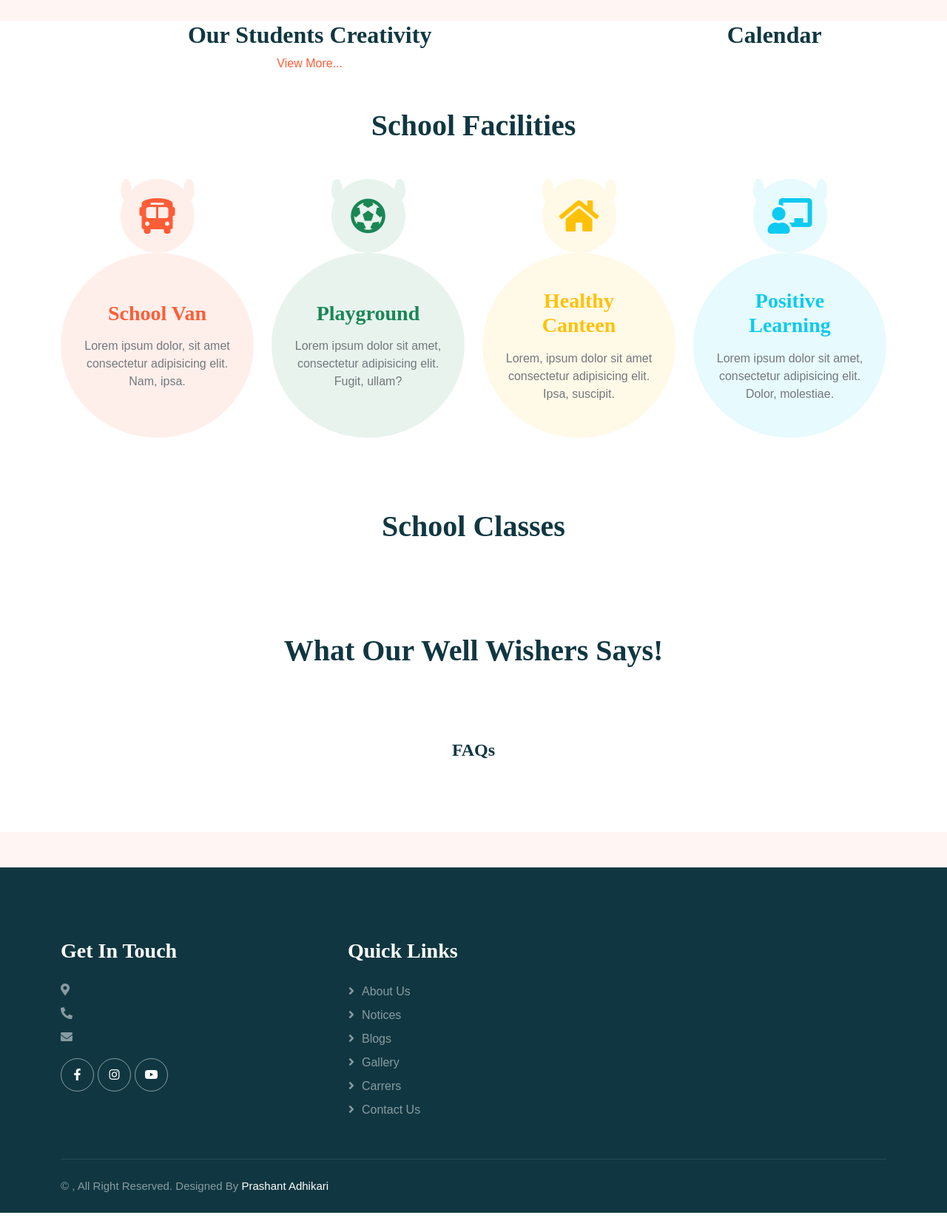
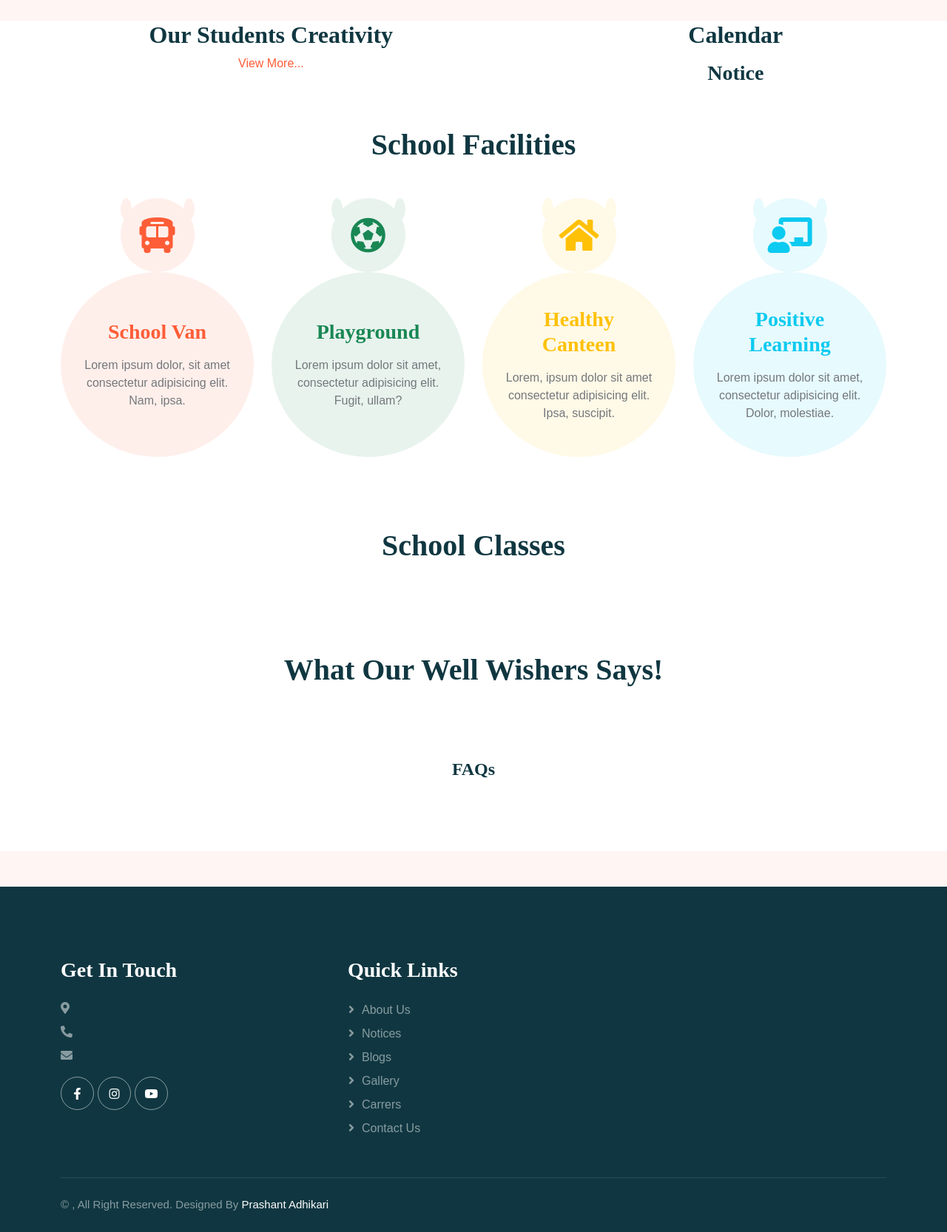
Before and after one commit to Prash57/Celandine, a Django app: page / in a window 1280 px wide. Shown: the part 84-1750 px from the top of the page at 74% size. Before the commit the page ends 1724 px from the top, so only its background shows below. Run offline with Django 4.2, Linux system fonts and the light colour scheme; data that the repository does not hold is empty; some libraries are stand-ins or nearby versions.

Commit message:
layout updates

```diff
--- a/base/context_processors.py
+++ b/base/context_processors.py
@@ -8,6 +8,11 @@ def blog_data(request):
 def calendar_data(request):
     calendars = Calendar.objects.all().order_by('-is_default')
     return {'calendardata': calendars}
+
+def notice(request):
+    notices = Notice.objects.all().order_by('-created_at')
+    return {'notices': notices}
+
 
 def custom_data(request):
     if SchoolSetup.objects.all().exists():
--- a/school/settings.py
+++ b/school/settings.py
@@ -78,6 +78,7 @@ TEMPLATES = [
                 'base.context_processors.social_data',
                 'base.context_processors.calendar_data',
                 'base.context_processors.blog_data',
+                'base.context_processors.notice',
             ],
         },
     },
--- a/templates/index.html
+++ b/templates/index.html
@@ -3,14 +3,19 @@
 {% block content %}
 <style>
     @media (max-width: 767px) {
+
         /* Adjustments for smaller screens */
         .navbar-toggler {
             position: relative;
-            top: 0; /* Ensure it's at the top */
-            left: 0; /* Ensure it's at the left */
-            margin-top: 10px; /* Adjust as needed */
+            top: 0;
+            /* Ensure it's at the top */
+            left: 0;
+            /* Ensure it's at the left */
+            margin-top: 10px;
+            /* Adjust as needed */
         }
     }
+
     .image-container {
         display: flex;
         align-items: center;
@@ -36,7 +41,7 @@
 
     .carousel {
         position: relative;
-        width: 400px;
+        width: 500px;
         margin: 0 auto;
         overflow: hidden;
     }
@@ -111,7 +116,7 @@
                     <button type="button" class="btn-close" data-bs-dismiss="modal" aria-label="Close"></button>
                 </div>
                 <div class="modal-body">
-                    <p>{{modal.body}}</p>
+                    <p>{{modal.body | safe}}</p>
                     {% if modal.image %}
                     {% if modal.image.url %}
                     <img src="{{ modal.image.url }}" alt="">
@@ -132,19 +137,19 @@
     <!-- Carousel Start -->
     <div class="container-fluid">
         <div class="row owl-carousel">
-            <div class="col-sm-12 col-md-8">
+            <div class="col-sm-12 col-md-7">
                 <div class="text-center">
                     <h2>Our Students Creativity</h2>
                 </div>
                 {% if blogdata %}
-                {% for blog in blogdata|slice:":2" %}
+                {% for blog in blogdata|slice:":3" %}
                 <div class="card mb-3" style="max-width: 800px;">
                     <div class="row g-0">
-                        <div class="col-md-7 image-container">
+                        <div class="col-md-5 image-container">
                             <img src="{{ blog.image.url }}" class="img-fluid rounded-start" alt="{{ blog.title }}"
                                 width="100%" height="">
                         </div>
-                        <div class="col-md-5">
+                        <div class="col-md-7">
                             <div class="card-body">
                                 <a href="{% url 'blog' blog.slug %}">
                                     <h5 class="card-title">{{ blog.title|capfirst }}</h5>
@@ -165,7 +170,8 @@
             </div>
 
             <!-- calendar -->
-            <div class="col-sm-12 col-md-4">
+            <div class="col-sm-12 col-md-5">
+                <div class="row">
                     <div class="calender text-center">
                         <h2>Calendar</h2>
 
@@ -185,6 +191,39 @@
                             </div>
                             <button class="prev" onclick="prevSlide()">&#10094;</button>
                             <button class="next" onclick="nextSlide()">&#10095;</button>
+                        </div>
+                    </div>
+                </div>
+                <div class="row">
+                    <div class="col mt-2">
+                        <h3 class="text-center">Notice</h3>
+                        {% for notice in notices|slice:":1" %}
+                <div class="card mb-5">
+                    <div class="row g-0"  style="background: rgb(240, 240, 240);">
+                        <div class="col"">
+                            <div class="card-body">
+                                <h5 class="card-title">{{ notice.title |capfirst }}</h5>
+                                <p class="card-text"><small class="text-body-secondary"><b>Date:</b>
+                                        {{notice.created_at}}</small>
+                                </p>
+                                <p class="card-text">{{ notice.body |capfirst |safe}}</p>
+                            </div>
+                        </div>
+                        <hr>
+                    </div>
+                    <div class="row">
+                        <div class="col"">
+                            {% if notice.image %}
+                            {% if notice.image.url %}
+                            <a href=" #" class="image-link" data-src="{{ notice.image.url }}">
+                            <img src="{{ notice.image.url }}" class="card-img-bottom" alt="...">
+                            </a>
+                            {% endif %}
+                            {% endif %}
+                        </div>
+                    </div>
+                </div>
+                {% endfor %}
                     </div>
                 </div>
             </div>
--- a/templates/notice.html
+++ b/templates/notice.html
@@ -55,11 +55,8 @@
                                         {{notice.created_at}}</small>
                                 </p>
                                 <p class="card-text">{{ notice.body |capfirst |safe}}</p>
-
                             </div>
-
                         </div>
-
                         <hr>
                     </div>
                     <div class="row">
@@ -73,7 +70,6 @@
                             {% endif %}
                         </div>
                     </div>
-
                 </div>
                 {% endfor %}
             </div>
```
Also changed, not shown: media/uploads/blogs_images/page_1.jpg (added), media/uploads/calendar/page_10.jpg (added), media/uploads/calendar/page_11.jpg (added), media/uploads/calendar/page_12.jpg (added), media/uploads/calendar/page_13.jpg (added), media/uploads/calendar/page_14.jpg (added), media/uploads/calendar/page_3.jpg (added), media/uploads/calendar/page_4.jpg (added), media/uploads/calendar/page_5.jpg (added), media/uploads/calendar/page_6.jpg (added), media/uploads/calendar/page_7.jpg (added), media/uploads/calendar/page_8.jpg (added), media/uploads/calendar/page_9.jpg (added), 1 other file. Lines whose indentation alone changed are shown as unchanged.
